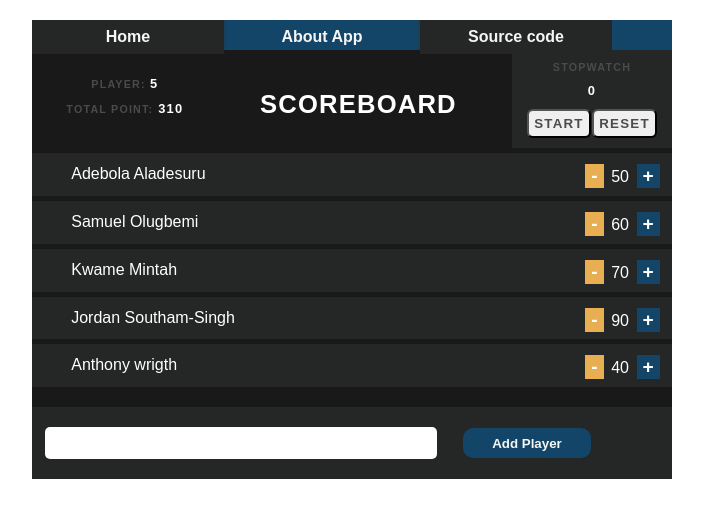
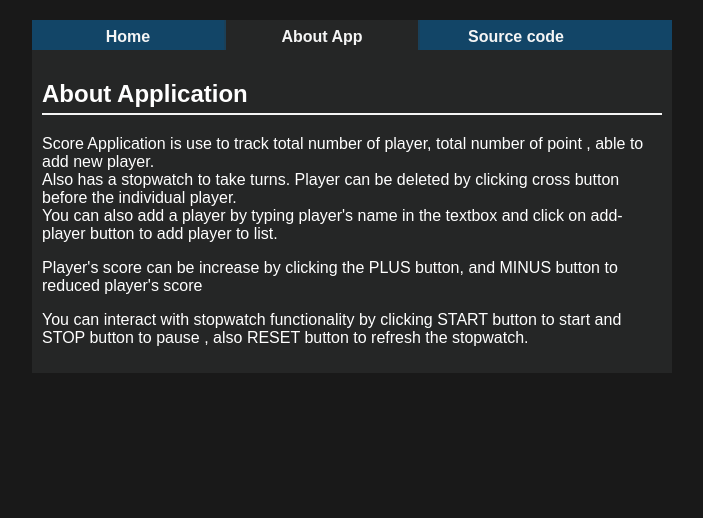
Before and after one commit to aladesuru/reactproject, a React (Create React App) app: page /#/components/About in a window 1280 px wide. Shown: the top 518 px of the page, without its empty margins (288-991 px from the left). Built offline with nearby package versions, Linux system fonts and the light colour scheme.

Commit message:
browserRouter component doesnt work well in github server

```diff
--- a/package.json
+++ b/package.json
@@ -1,5 +1,5 @@
 {
-  "homepage": "http://gitname.github.io/react-gh-pages",
+  "homepage": "http://aladesuru.github.io/scoreboard-app",
   "name": "scoreboardapp",
   "version": "1.0.1",
   "private": true,
@@ -17,5 +17,9 @@
     "eject": "react-scripts eject",
     "predeploy": "npm run build",
     "deploy": "gh-pages -d build"
+  },
+  "devDependencies": {
+    "gh-pages": "^1.1.0",
+    "npm-run-all": "^4.1.2"
   }
 }
--- a/src/App.js
+++ b/src/App.js
@@ -1,18 +1,20 @@
 import React from 'react';
-import { BrowserRouter , Route } from 'react-router-dom';
+import { HashRouter , Route  } from 'react-router-dom';
 import Navigation from './components/Navigation';
 import About from './components/About';
 import Content from './components/Content';
+import Sourcecode from './components/SourceCode';
 
 const App = () => {
   return(
-    <BrowserRouter>
+    <HashRouter>
       <div className="App">
         <Navigation />
         <Route exact path="/" component={ Content }/>
-        <Route path="/components/About" component={ About } />
+        <Route  path="/components/About" component={ About } />
+        <Route path="/components/SourceCode" component={ Sourcecode } />
       </div>
-    </BrowserRouter>
+    </HashRouter>
     );
 }
 
--- a/src/components/About.jsx
+++ b/src/components/About.jsx
@@ -3,7 +3,7 @@ import React from 'react';
 const About = () => {
 	return(
 		<div className="about">
-			<h1> About Application</h1>
+			<h2> About Application</h2>
 			<p>
 				Score Application is use to track total number of player, total number of point , able to add new player.<br />
 				Also has a stopwatch to take turns. Player can be deleted by clicking cross button before the individual player.<br />
--- a/src/components/Content.jsx
+++ b/src/components/Content.jsx
@@ -46,7 +46,7 @@ class Content extends Component {
 
  AddNewPlayer = (newplayer) => {
   if (newplayer.trim() !== "") {
-    const newPlayers = [{name: newplayer, score: 0 }, ...this.state.players];
+    const newPlayers = [...this.state.players , {name: newplayer, score: 0 }];
     this.setState({
       players : newPlayers
     });
--- a/src/components/Navigation.jsx
+++ b/src/components/Navigation.jsx
@@ -9,7 +9,7 @@ const Navigation = () => {
 					<ul>
 						<li><NavLink exact to="/">Home</NavLink></li>
 						<li><NavLink to="/components/About">About App</NavLink></li>
-						<li><NavLink to="#">Source code</NavLink></li>
+						<li><NavLink to="/components/SourceCode">Source code</NavLink></li>
 					</ul>
 				</nav>
 			</div>
--- a/src/components/Stopwatch.jsx
+++ b/src/components/Stopwatch.jsx
@@ -71,7 +71,7 @@ class Stopwatch extends Component
 	}
 }
 
-Stopwatch.PropTypes = {
+Stopwatch.propTypes = {
 	running : PropTypes.string,
 	elapseTime : PropTypes.number,
 	previousTime : PropTypes.number
--- a/src/index.css
+++ b/src/index.css
@@ -3,6 +3,7 @@ body {
   padding: 0;
   font-family: sans-serif;
   font-size: 100%;
+  background-color: rgba(0,0,0,.9);
 }
 .App
 {
@@ -371,19 +372,22 @@ body {
 
 /************** About page ******************/
 
-.about
+.about,
+.sourcecode
 {
 	background-color: #252626;
 	/*height: 300px;*/
 	padding: 10px;
 }
-.about h1
+.about h2,
+.sourcecode h2
 {
-	border-bottom: 2px solid #f5f5f5
+	border-bottom: 2px solid #f5f5f5;
+	padding-bottom: 5px;
 }
 @media all and (max-width: 768px)
 {
-	.about h1
+	.about h2
 	{
 		font-size: 1em;
 	}
```
Also changed, not shown: 1 other file (tests, documents, lock files or other folders).
